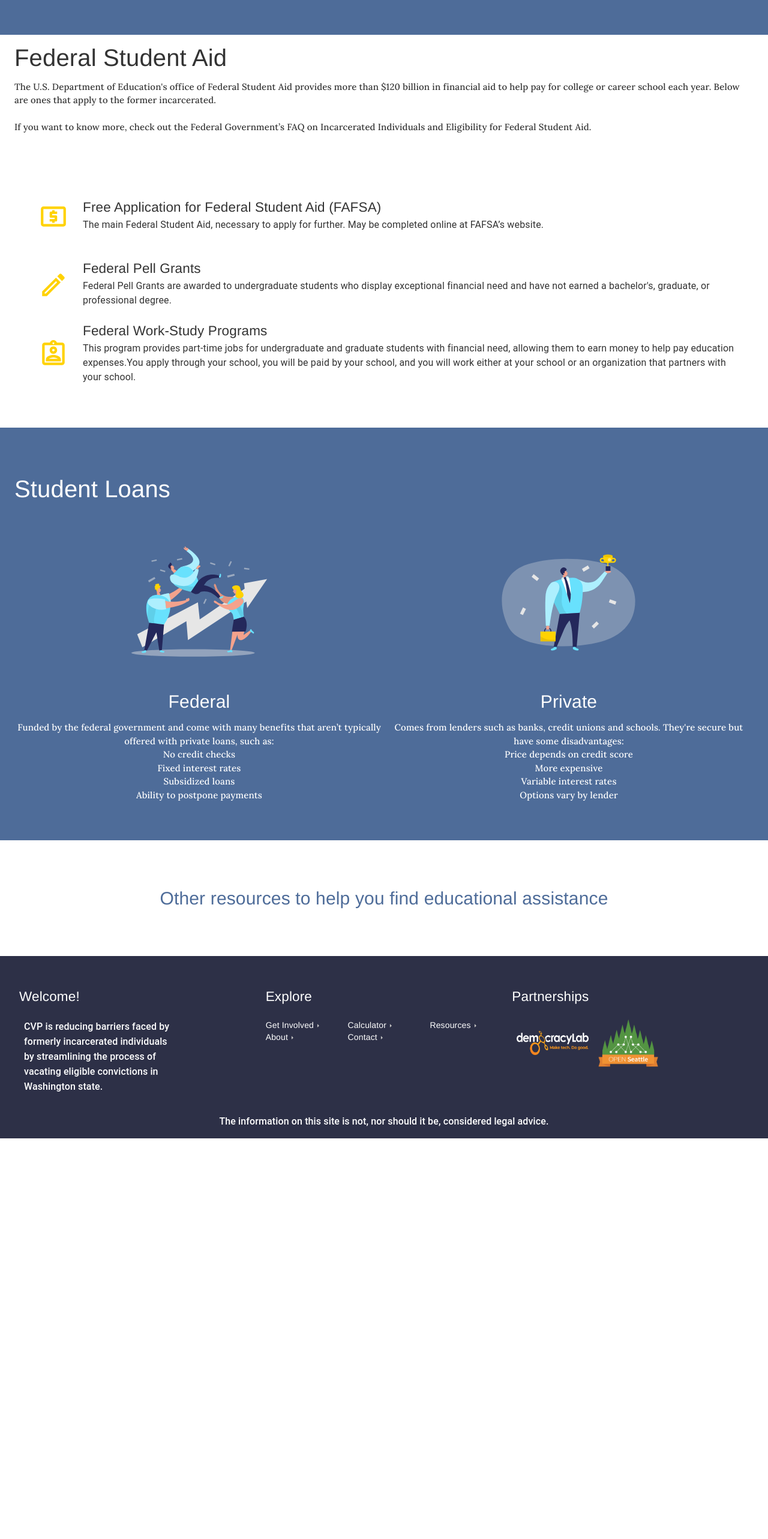
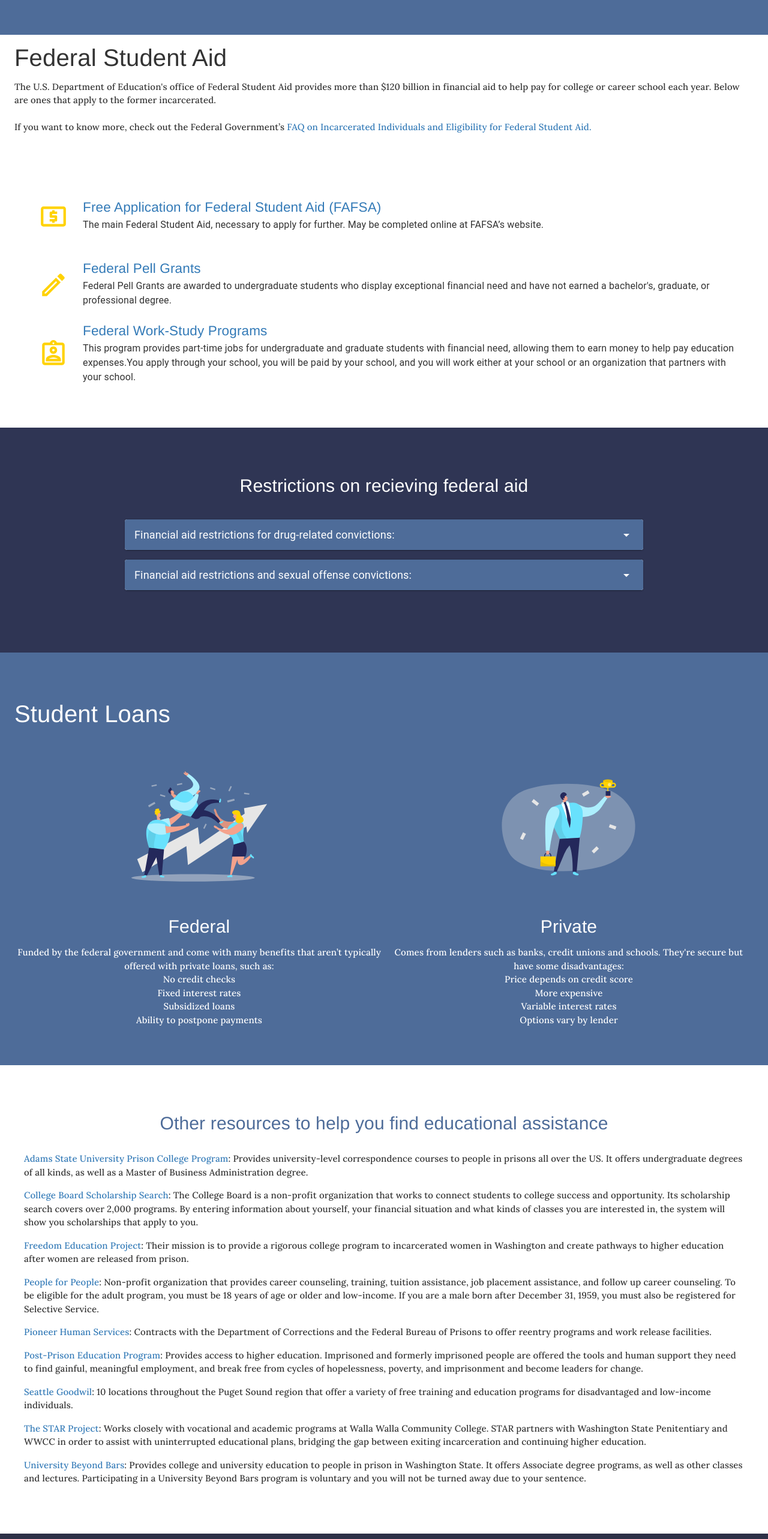
Before and after one commit to openseattle/clearviction-v1, a React (Create React App) app: page /resources/assistance/education in a window 1280 px wide. Shown: the part 1260-3826 px from the top of the page at 60% size. Before the commit the page ends 3158 px from the top, so only its background shows below. Built offline with nearby package versions, Linux system fonts and the light colour scheme.

Commit message:
complete content and style

```diff
--- a/src/Subpages/Resources/AssistanceEducation.jsx
+++ b/src/Subpages/Resources/AssistanceEducation.jsx
@@ -1,4 +1,4 @@
-import { Box, Container, Grid, Typography } from "@material-ui/core";
+import { Box, Container, Grid, Link, Typography } from "@material-ui/core";
 import { useResourcesStyles } from "../../Styles/useResourcesStyles";
 import ListItemMobileSnap from "../../ui-kit/ListItemMobileSnap";
 import wallet from "../../Assets/wallet.svg";
@@ -11,6 +11,8 @@ import {
 import TeamSuccess from "../../Assets/team_success.svg";
 import Achievement from "../../Assets/achievement.svg";
 import { TextWithImage } from "../WhyVacate/TextWithImage";
+import EducationHelp from "./EducationHelp";
+import FedAidRestrictions from "./FedAidRestrictions";
 
 const AssistanceEducation = () => {
   const classes = useResourcesStyles();
@@ -76,33 +78,48 @@ const AssistanceEducation = () => {
           former incarcerated.
           <br />
           <br />
-          If you want to know more, check out the Federal Government’s FAQ on
-          Incarcerated Individuals and Eligibility for Federal Student Aid.
+          If you want to know more, check out the Federal Government’s{" "}
+          <Link
+            href="https://studentaid.ed.gov/sites/default/files/aid-info-for-incarcerated-individuals.pdf"
+            color="initial"
+          >
+            FAQ on Incarcerated Individuals and Eligibility for Federal Student
+            Aid.
+          </Link>
         </Typography>
         <Box className={classes.regularContainer}>
           <IconWithHeaderAndText
             icon={LocalAtmOutlined}
-            header={"Free Application for Federal Student Aid (FAFSA)"}
+            header={
+              <Link color="initial" href="http://www.fafsa.gov">
+                Free Application for Federal Student Aid (FAFSA)
+              </Link>
+            }
             text={[
               "The main Federal Student Aid, necessary to apply for further. May be completed online at FAFSA’s website.",
             ]}
           />
           <IconWithHeaderAndText
             icon={CreateOutlined}
-            header={"Federal Pell Grants"}
+            header={
+              <Link color="initial" href="https://studentaid.ed.gov/sa/types/grants-scholarships/pell">
+                Federal Pell Grants
+              </Link>
+            }
             text={[
               "Federal Pell Grants are awarded to undergraduate students who display exceptional financial need and have not earned a bachelor's, graduate, or professional degree.",
             ]}
           />
           <IconWithHeaderAndText
             icon={AssignmentIndOutlined}
-            header={"Federal Work-Study Programs"}
+            header={<Link color="initial" href="https://studentaid.ed.gov/types/work-study">Federal Work-Study Programs</Link>}
             text={[
               "This program provides part-time jobs for undergraduate and graduate students with financial need, allowing them to earn money to help pay education expenses.You apply through your school, you will be paid by your school, and you will work either at your school or an organization that partners with your school. ",
             ]}
           />
         </Box>
       </Container>
+      <FedAidRestrictions />
       <Box className={classes.lightBlueBackGround}>
         <Container>
           <Typography className={classes.headingStyle} variant="h2">
@@ -139,15 +156,7 @@ const AssistanceEducation = () => {
           </Grid>
         </Container>
       </Box>
-      <Container className={classes.regularContainer}>
-        <Typography
-          className={classes.colorfulHeadingStyle}
-          variant="h3"
-          align="center"
-        >
-          Other resources to help you find educational assistance
-        </Typography>
-      </Container>
+      <EducationHelp />
     </>
   );
 };
--- /dev/null
+++ b/src/Subpages/Resources/EducationHelp.jsx
@@ -0,0 +1,79 @@
+import { Container, Link, List, ListItem, Typography } from "@material-ui/core";
+import { useResourcesStyles } from "../../Styles/useResourcesStyles";
+
+const help = [
+  {
+    url: "http://www.adams.edu/extended_studies/undergrad/prisoncollegeprogram.php",
+    linkText: "Adams State University Prison College Program",
+    text: ": Provides university-level correspondence courses to people in prisons all over the US. It offers undergraduate degrees of all kinds, as well as a Master of Business Administration degree.",
+  },
+  {
+    url: "https://bigfuture.collegeboard.org/scholarship-search",
+    linkText: "College Board Scholarship Search",
+    text: ": The College Board is a non-profit organization that works to connect students to college success and opportunity. Its scholarship search covers over 2,000 programs. By entering information about yourself, your financial situation and what kinds of classes you are interested in, the system will show you scholarships that apply to you. ",
+  },
+  {
+    url: "http://www.fepps.org/",
+    linkText: "Freedom Education Project",
+    text: ": Their mission is to provide a rigorous college program to incarcerated women in Washington and create pathways to higher education after women are released from prison.",
+  },
+  {
+    url: "http://www.pfp.org/pfp/index.aspx",
+    linkText: "People for People",
+    text: ": Non-profit organization that provides career counseling, training, tuition assistance, job placement assistance, and follow up career counseling. To be eligible for the adult program, you must be 18 years of age or older and low-income. If you are a male born after December 31, 1959, you must also be registered for Selective Service. ",
+  },
+  {
+    url: "http://pioneerhumanservices.com",
+    linkText: "Pioneer Human Services",
+    text: ": Contracts with the Department of Corrections and the Federal Bureau of Prisons to offer reentry programs and work release facilities. ",
+  },
+  {
+    url: "http://postprisonedu.org/",
+    linkText: "Post-Prison Education Program",
+    text: ": Provides access to higher education. Imprisoned and formerly imprisoned people are offered the tools and human support they need to find gainful, meaningful employment, and break free from cycles of hopelessness, poverty, and imprisonment and become leaders for change. ",
+  },
+  {
+    url: "http://seattlegoodwill.org/job-training-and-education/programs-and-classes",
+    linkText: "Seattle Goodwil",
+    text: ": 10 locations throughout the Puget Sound region that offer a variety of free training and education programs for disadvantaged and low-income individuals. ",
+  },
+  {
+    url: "http://thestarproject.us/",
+    linkText: "The STAR Project",
+    text: ": Works closely with vocational and academic programs at Walla Walla Community College. STAR partners with Washington State Penitentiary and WWCC in order to assist with uninterrupted educational plans, bridging the gap between exiting incarceration and continuing higher education. ",
+  },
+  {
+    url: "http://www.universitybeyondbars.org/",
+    linkText: "University Beyond Bars",
+    text: ": Provides college and university education to people in prison in Washington State. It offers Associate degree programs, as well as other classes and lectures. Participating in a University Beyond Bars program is voluntary and you will not be turned away due to your sentence. ",
+  },
+];
+
+const EducationHelp = () => {
+  const classes = useResourcesStyles();
+  return (
+    <Container className={classes.regularContainer}>
+      <Typography
+        className={classes.colorfulHeadingStyle}
+        variant="h3"
+        align="center"
+      >
+        Other resources to help you find educational assistance
+      </Typography>
+      <List>
+        {help.map((helpItem, idx) => (
+          <ListItem key={idx}>
+            <Typography>
+              <Link color="initial" href={helpItem.url}>
+                {helpItem.linkText}
+              </Link>
+              {helpItem.text}
+            </Typography>
+          </ListItem>
+        ))}
+      </List>
+    </Container>
+  );
+};
+
+export default EducationHelp;
--- /dev/null
+++ b/src/Subpages/Resources/FedAidRestrictions.jsx
@@ -0,0 +1,73 @@
+import { Box, Container, Typography } from "@material-ui/core";
+import AlternativeAccord from "../../Components/AlternativeAccord";
+import { useResourcesStyles } from "../../Styles/useResourcesStyles";
+
+const restrictions = [
+  {
+    summary: "Financial aid restrictions for drug-related convictions:",
+    details: (
+      <div>
+        <Typography variant="body2">
+          When applying for aid, you will be asked whether you had a drug
+          conviction for an offense that occurred while you were receiving
+          federal student aid. If the answer is yes, you will be provided a
+          worksheet to help you determine whether your conviction affects your
+          eligibility for federal student aid. Note: this restriction only
+          applies if you were already receiving federal student aid when you
+          were convicted.
+        </Typography>
+        <br />
+        <Typography variant="body2">
+          Even if you are not immediately eligible, this may not be permanent.
+          For example, if you have a conviction for possession, your eligibility
+          for financial aid resumes after one year for a first offense or two
+          years for a second offense. After a third offense, you will remain
+          ineligible indefinitely. For a sale conviction, eligibility resumes
+          after two years for a first offense, but ineligibility is indefinite
+          for a second offense.
+        </Typography>
+        <br />
+        <Typography variant="body2">
+          If your eligibility for federal student aid has been suspended due to
+          a drug conviction, you can regain eligibility early by successfully
+          completing an approved drug rehabilitation program or by passing two
+          unannounced drug tests administered by an approved drug rehabilitation
+          program. If you regain eligibility during the award year, notify your
+          financial aid office immediately.
+        </Typography>
+      </div>
+    ),
+  },
+  {
+    summary: "Financial aid restrictions and sexual offense convictions: ",
+    details: (
+      <Typography variant="body2">
+        Other funding restrictions apply to some sex offenses. If you have been
+        convicted of a forcible or non-forcible sexual offense, and you are
+        subject to an involuntary civil commitment upon completion of a period
+        of incarceration for that offense, you cannot receive a Federal Pell
+        Grant.
+      </Typography>
+    ),
+  },
+];
+
+const FedAidRestrictions = () => {
+  const classes = useResourcesStyles();
+  return (
+    <Box className={classes.darkBlueBackground}>
+      <Container maxWidth="md">
+        <Typography
+          className={classes.headingStyle}
+          variant="h3"
+          align="center"
+        >
+          Restrictions on recieving federal aid
+        </Typography>
+        <AlternativeAccord faqs={restrictions} />
+      </Container>
+    </Box>
+  );
+};
+
+export default FedAidRestrictions;
```
